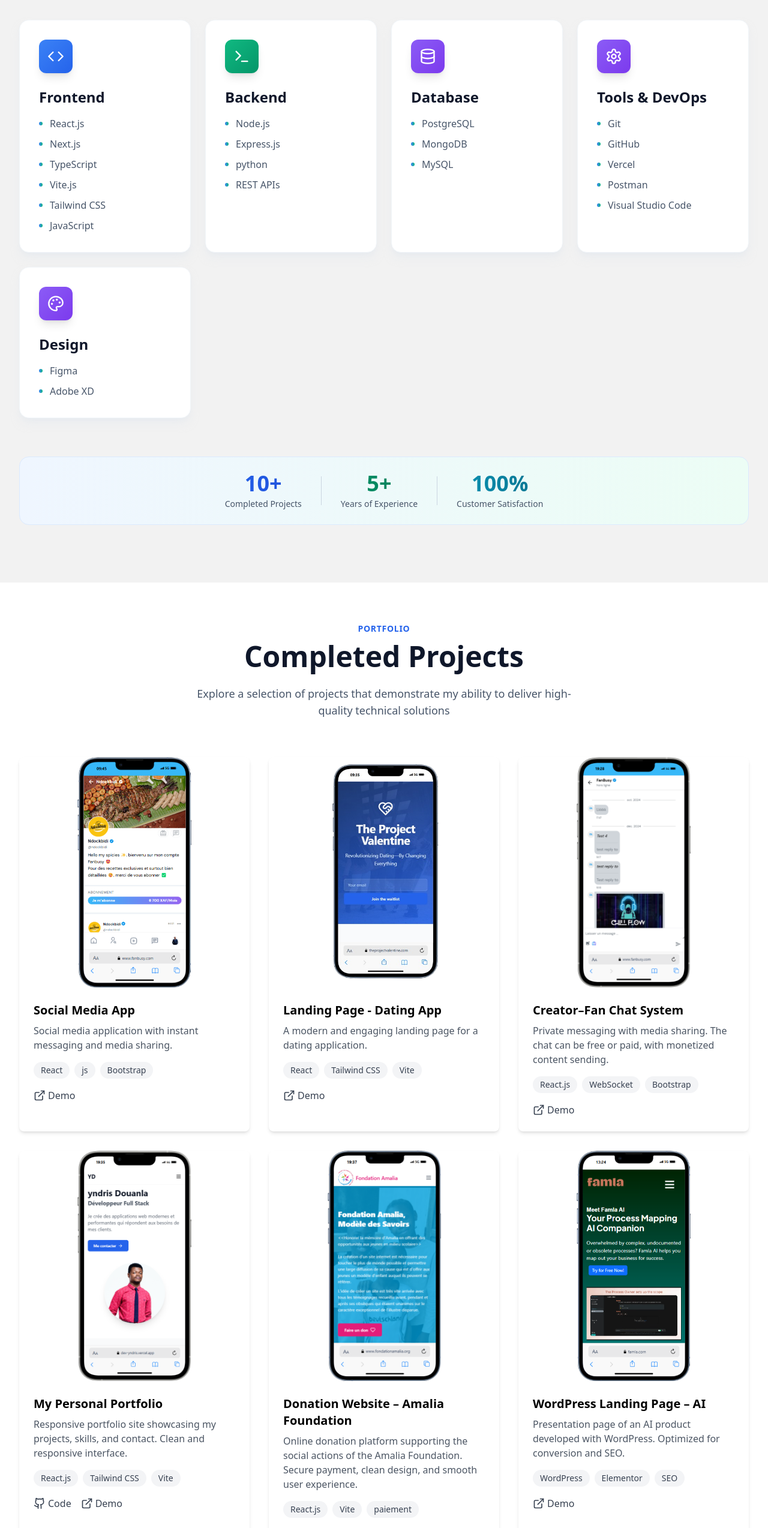
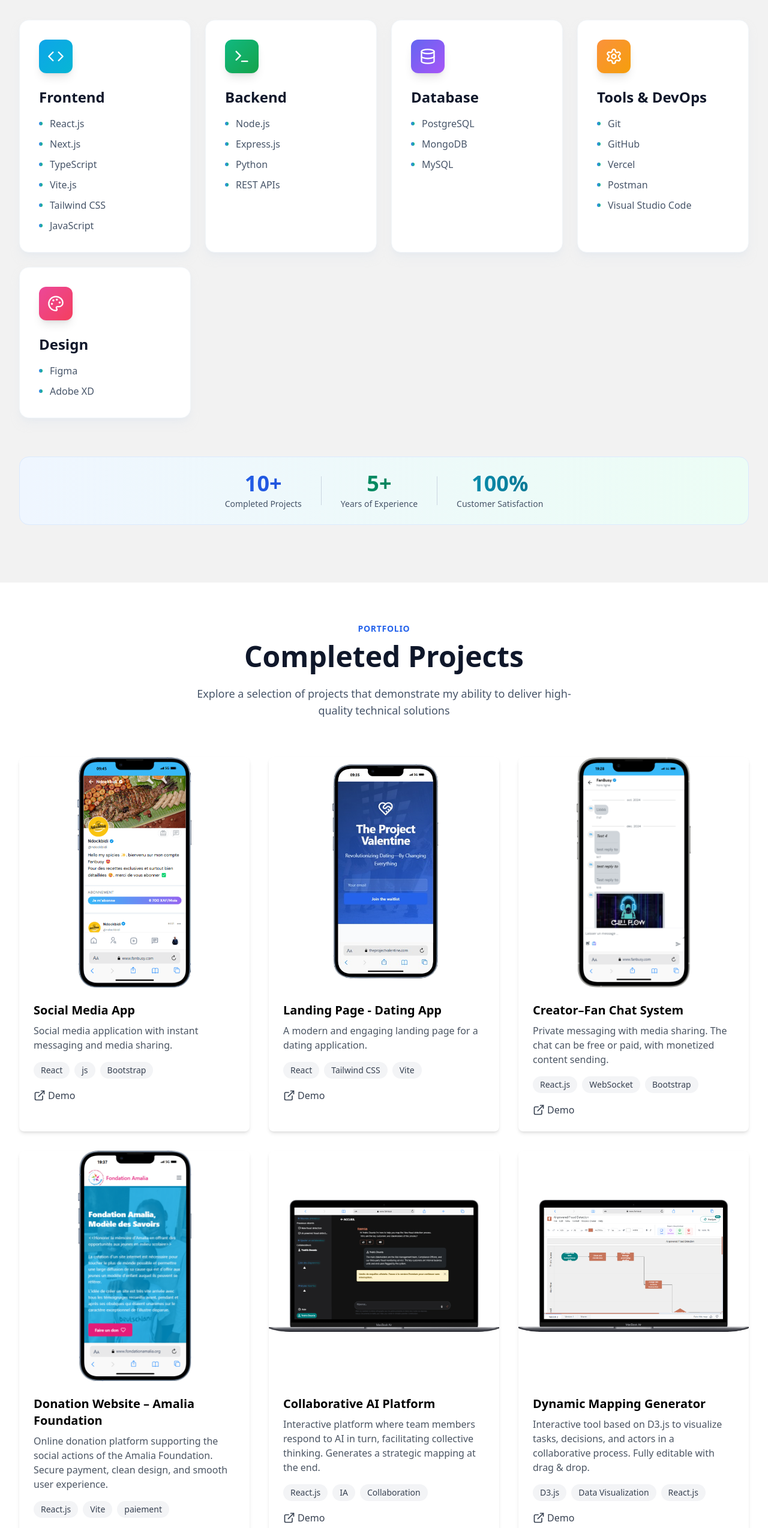
Before and after one commit to precurseur01/Portfolio, a React (Vite) app: page / in a window 1280 px wide. Shown: the part 1112-3659 px from the top of the page at 60% size. Built offline with nearby package versions, Linux system fonts and the light colour scheme.

Commit message:
comment project

```diff
--- a/src/constant/data/project.ts
+++ b/src/constant/data/project.ts
@@ -1,7 +1,7 @@
 import Img from "../image/img";
 import { useTranslation } from "react-i18next";
 
-const projectsData = () => {
+const ProjectsData = () => {
     const { t } = useTranslation();
 
     return [
@@ -19,7 +19,7 @@
             image: `${Img.valentine}`,
             tags: ["React", "Tailwind CSS", "Vite"],
             githubLink: "",
-            liveLink: "theprojectvalentine.com",
+            liveLink: "https://theprojectvalentine.com",
         },
         {
             title: t("projects.chatSystem.title"),
@@ -29,14 +29,14 @@
             githubLink: "",
             liveLink: "https://www.fanbusy.com/",
         },
-        {
-            title: t("projects.portfolio.title"),
-            description: t("projects.portfolio.description"),
-            image: `${Img.landingp}`,
-            tags: ["React.js ", "Tailwind CSS", " Vite"],
-            githubLink: "https://github.com/precurseur01/Portfolio",
-            liveLink: "https://dev-yndris.vercel.app/",
-        },
+        // {
+        //     title: t("projects.portfolio.title"),
+        //     description: t("projects.portfolio.description"),
+        //     image: `${Img.landingp}`,
+        //     tags: ["React.js ", "Tailwind CSS", " Vite"],
+        //     githubLink: "https://github.com/precurseur01/Portfolio",
+        //     liveLink: "https://dev-yndris.vercel.app/",
+        // },
         {
             title: t("projects.donationSite.title"),
             description: t("projects.donationSite.description"),
@@ -45,14 +45,14 @@
             githubLink: "",
             liveLink: "https://www.fondationamalia.org/",
         },
-        {
-            title: t("projects.wordpressLanding.title"),
-            description: t("projects.wordpressLanding.description"),
-            image: `${Img.fwordpress}`,
-            tags: ["WordPress", "Elementor", "SEO"],
-            githubLink: "",
-            liveLink: "https://famla.com/",
-        },
+        // {
+        //     title: t("projects.wordpressLanding.title"),
+        //     description: t("projects.wordpressLanding.description"),
+        //     image: `${Img.fwordpress}`,
+        //     tags: ["WordPress", "Elementor", "SEO"],
+        //     githubLink: "",
+        //     liveLink: "https://famla.com/",
+        // },
         {
             title: t("projects.collaborativeAIPlatform.title"),
             description: t("projects.collaborativeAIPlatform.description"),
@@ -72,4 +72,4 @@
     ];
 };
 
-export default projectsData;
+export default ProjectsData;
--- a/src/constant/data/skillData.ts
+++ b/src/constant/data/skillData.ts
@@ -8,31 +8,31 @@
     {
       name: t('about.skill.frontend'),
       icon: Code,
-      color: 'from-blue-500 to-blue-600',
+      color: 'from-sky-500 to-cyan-500', // Bleu clair moderne pour le front-end
       items: ['React.js', 'Next.js', 'TypeScript', 'Vite.js', 'Tailwind CSS', 'JavaScript']
     },
     {
       name: t('about.skill.backend'),
       icon: Terminal,
-      color: 'from-emerald-500 to-emerald-600',
-      items: ['Node.js', 'Express.js', 'python', 'REST APIs']
+      color: 'from-emerald-500 to-green-600', // Vert naturel et stable pour le backend
+      items: ['Node.js', 'Express.js', 'Python', 'REST APIs']
     },
     {
       name: t('about.skill.database'),
       icon: Database,
-      color: 'from-violet-500 to-violet-600',
+      color: 'from-indigo-500 to-purple-500', // Violet profond pour la data
       items: ['PostgreSQL', 'MongoDB', 'MySQL']
     },
     {
       name: t('about.skill.tools'),
       icon: Settings,
-      color: 'from-violet-500 to-violet-600',
+      color: 'from-orange-400 to-amber-500', // Chaud et dynamique pour les outils
       items: ['Git', 'GitHub', 'Vercel', 'Postman', 'Visual Studio Code']
     },
     {
       name: t('about.skill.design'),
       icon: Palette,
-      color: 'from-violet-500 to-violet-600',
+      color: 'from-pink-500 to-rose-500', // Créatif et artistique pour le design
       items: ['Figma', 'Adobe XD']
     }
   ]
```
